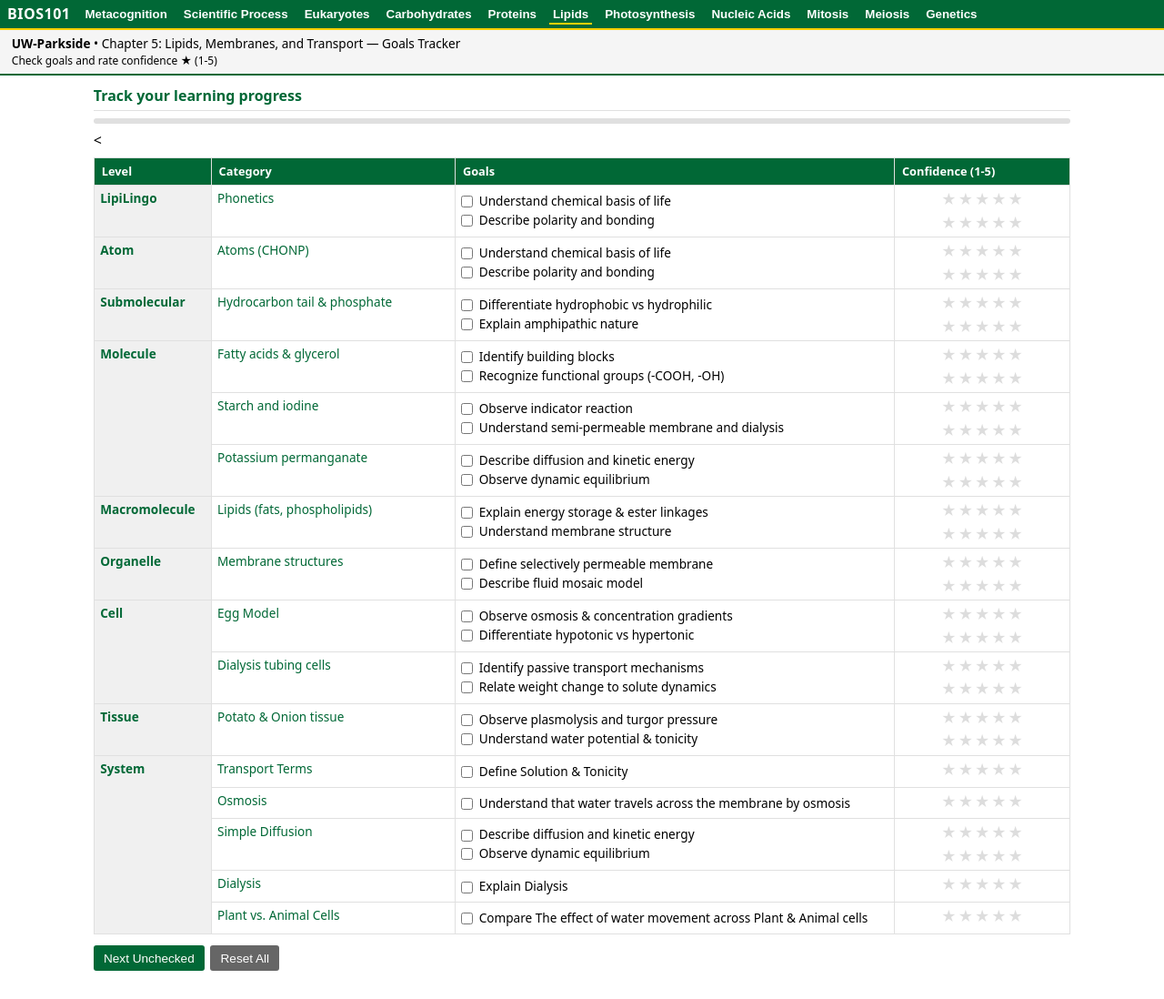
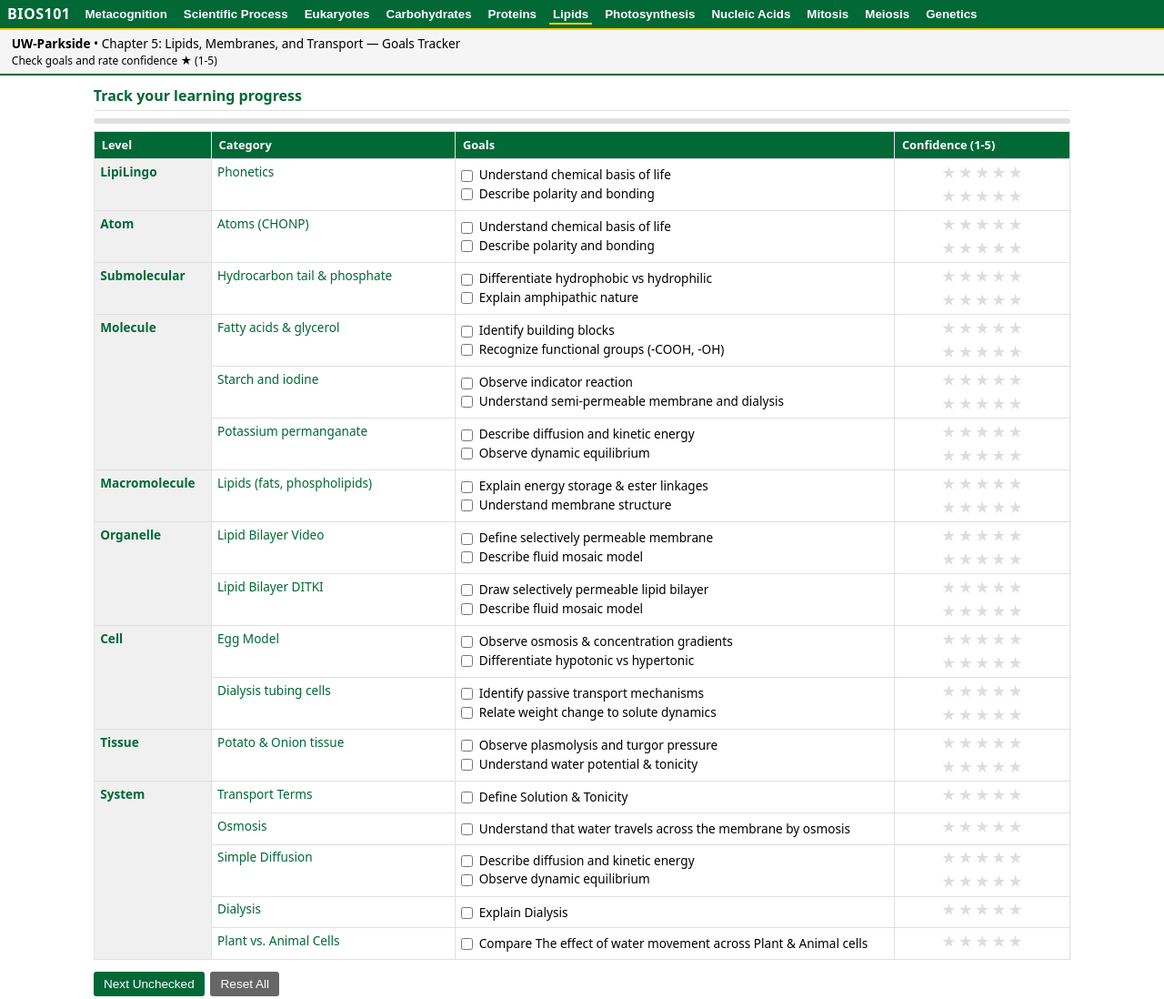
Before and after one commit to uwpbios202-debug/101Labs, a plain HTML site: page 05_Lipids/Index.html in a window 1280 px wide. Shown: the whole page at 91% size. Before the commit the page ends 1075 px from the top, so only its background shows below. Drawn offline with Linux system fonts and the light colour scheme.

Commit message:
Update Index.html

```diff
--- a/05_Lipids/Index.html
+++ b/05_Lipids/Index.html
@@ -478,8 +478,8 @@
                     </td>
                 </tr>
                 <tr>
-                    <td class="level">Organelle</td>
-                    <td class="category"><a href="./prelab/phospho2.html">Membrane structures</a></td>
+                    <td class="level" rowspan="2">Organelle</td>
+                    <td class="category"><a href=".prelab/cellmembraneVideoQuiz.html">Lipid Bilayer Video</a></td>
                     <td class="goals">
                         <div class="goal-item"><input type="checkbox" class="goal-check" id="g_13"><span
                                 class="goal-text">Define selectively permeable membrane</span></div>
@@ -492,6 +492,24 @@
                                 data-star="4">★</span><span class="star" data-star="5">★</span></div>
                         <div style="margin-top: 0.3rem;"></div>
                         <div class="stars" data-id="g_14"><span class="star" data-star="1">★</span><span class="star"
+                                data-star="2">★</span><span class="star" data-star="3">★</span><span class="star"
+                                data-star="4">★</span><span class="star" data-star="5">★</span></div>
+                    </td>
+                </tr>
+                <tr>
+                    <td class="category"><a href=".prelab/cellmembraneDITKI.html">Lipid Bilayer DITKI</a></td>
+                    <td class="goals">
+                        <div class="goal-item"><input type="checkbox" class="goal-check" id="g_13b"><span
+                                class="goal-text">Draw selectively permeable lipid bilayer</span></div>
+                        <div class="goal-item"><input type="checkbox" class="goal-check" id="g_14b"><span
+                                class="goal-text">Describe fluid mosaic model</span></div>
+                    </td>
+                    <td class="confidence">
+                        <div class="stars" data-id="g_13b"><span class="star" data-star="1">★</span><span class="star"
+                                data-star="2">★</span><span class="star" data-star="3">★</span><span class="star"
+                                data-star="4">★</span><span class="star" data-star="5">★</span></div>
+                        <div style="margin-top: 0.3rem;"></div>
+                        <div class="stars" data-id="g_14b"><span class="star" data-star="1">★</span><span class="star"
                                 data-star="2">★</span><span class="star" data-star="3">★</span><span class="star"
                                 data-star="4">★</span><span class="star" data-star="5">★</span></div>
                     </td>
@@ -553,7 +571,7 @@
                     </td>
                 </tr>
 
-                <<tr>
+                <tr>
                     <td class="level" rowspan="5">System</td>
                     <td class="category"><a href="transport.html">Transport Terms</a></td>
                     <td class="goals">
@@ -575,9 +593,9 @@
                         </div>
                     </td>
                     <td class="confidence">
-                            <div class="stars" data-id="g_22"><span class="star" data-star="1">★</span><span
-                                    class="star" data-star="2">★</span><span class="star" data-star="3">★</span><span
-                                    class="star" data-star="4">★</span><span class="star" data-star="5">★</span></div>
+                        <div class="stars" data-id="g_22"><span class="star" data-star="1">★</span><span class="star"
+                                data-star="2">★</span><span class="star" data-star="3">★</span><span class="star"
+                                data-star="4">★</span><span class="star" data-star="5">★</span></div>
                     </td>
                 </tr>
                 <tr>
@@ -589,13 +607,13 @@
                                 class="goal-text">Observe dynamic equilibrium</span></div>
                     </td>
                     <td class="confidence">
-                            <div class="stars" data-id="g_23"><span class="star" data-star="1">★</span><span
-                                    class="star" data-star="2">★</span><span class="star" data-star="3">★</span><span
-                                    class="star" data-star="4">★</span><span class="star" data-star="5">★</span></div>
+                        <div class="stars" data-id="g_23"><span class="star" data-star="1">★</span><span class="star"
+                                data-star="2">★</span><span class="star" data-star="3">★</span><span class="star"
+                                data-star="4">★</span><span class="star" data-star="5">★</span></div>
                         <div style="margin-top: 0.3rem;"></div>
-                            <div class="stars" data-id="g_24"><span class="star" data-star="1">★</span><span
-                                    class="star" data-star="2">★</span><span class="star" data-star="3">★</span><span
-                                    class="star" data-star="4">★</span><span class="star" data-star="5">★</span></div>
+                        <div class="stars" data-id="g_24"><span class="star" data-star="1">★</span><span class="star"
+                                data-star="2">★</span><span class="star" data-star="3">★</span><span class="star"
+                                data-star="4">★</span><span class="star" data-star="5">★</span></div>
                     </td>
                 </tr>
                 <tr>
@@ -605,9 +623,9 @@
                                 class="goal-text">Explain Dialysis</span></div>
                     </td>
                     <td class="confidence">
-                            <div class="stars" data-id="g_25"><span class="star" data-star="1">★</span><span
-                                    class="star" data-star="2">★</span><span class="star" data-star="3">★</span><span
-                                    class="star" data-star="4">★</span><span class="star" data-star="5">★</span></div>
+                        <div class="stars" data-id="g_25"><span class="star" data-star="1">★</span><span class="star"
+                                data-star="2">★</span><span class="star" data-star="3">★</span><span class="star"
+                                data-star="4">★</span><span class="star" data-star="5">★</span></div>
                     </td>
                 </tr>
                 <tr>
@@ -618,9 +636,9 @@
                                 cells</span></div>
                     </td>
                     <td class="confidence">
-                            <div class="stars" data-id="g_26"><span class="star" data-star="1">★</span><span
-                                    class="star" data-star="2">★</span><span class="star" data-star="3">★</span><span
-                                    class="star" data-star="4">★</span><span class="star" data-star="5">★</span></div>
+                        <div class="stars" data-id="g_26"><span class="star" data-star="1">★</span><span class="star"
+                                data-star="2">★</span><span class="star" data-star="3">★</span><span class="star"
+                                data-star="4">★</span><span class="star" data-star="5">★</span></div>
                     </td>
                 </tr>
             </tbody>
```
Lines whose indentation alone changed are shown as unchanged.
